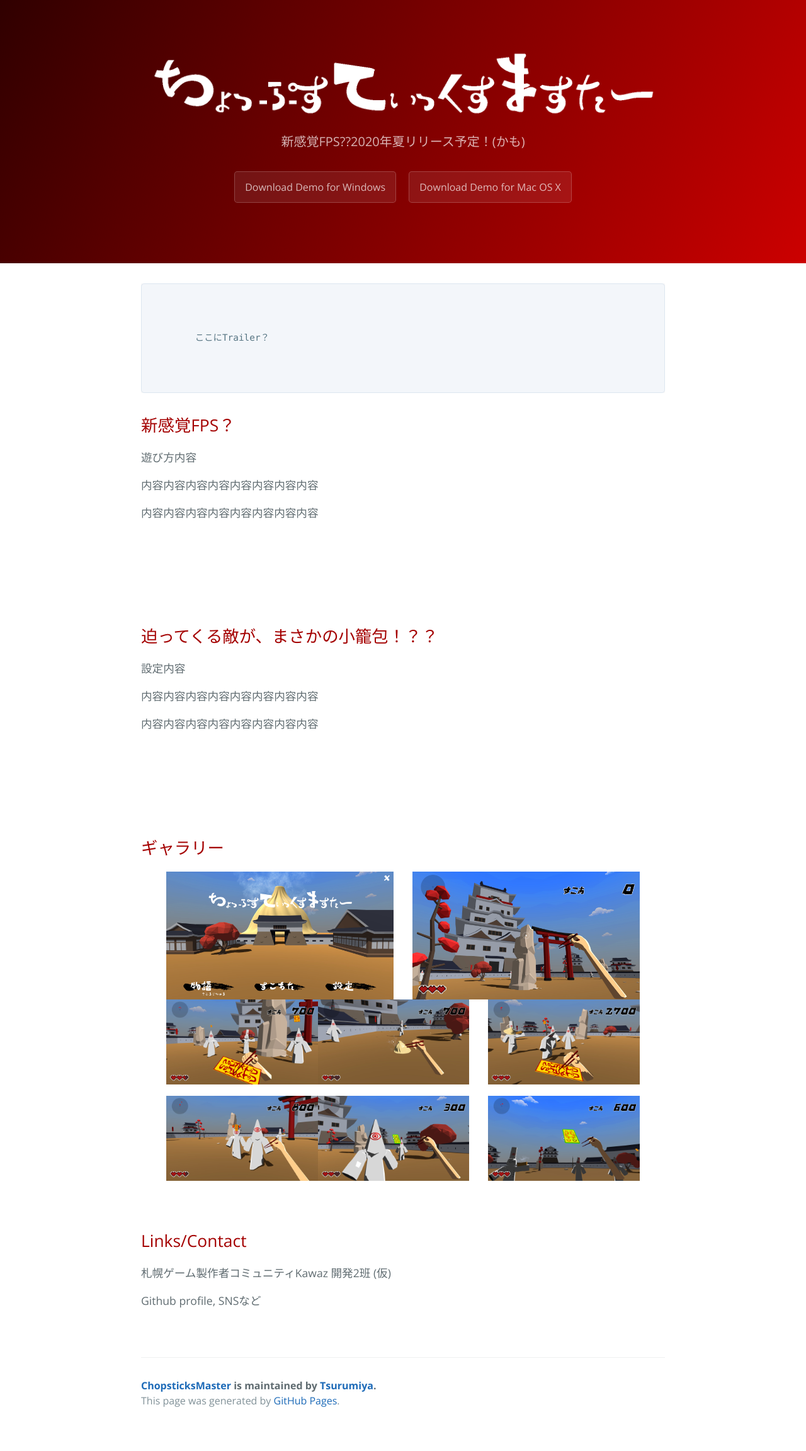
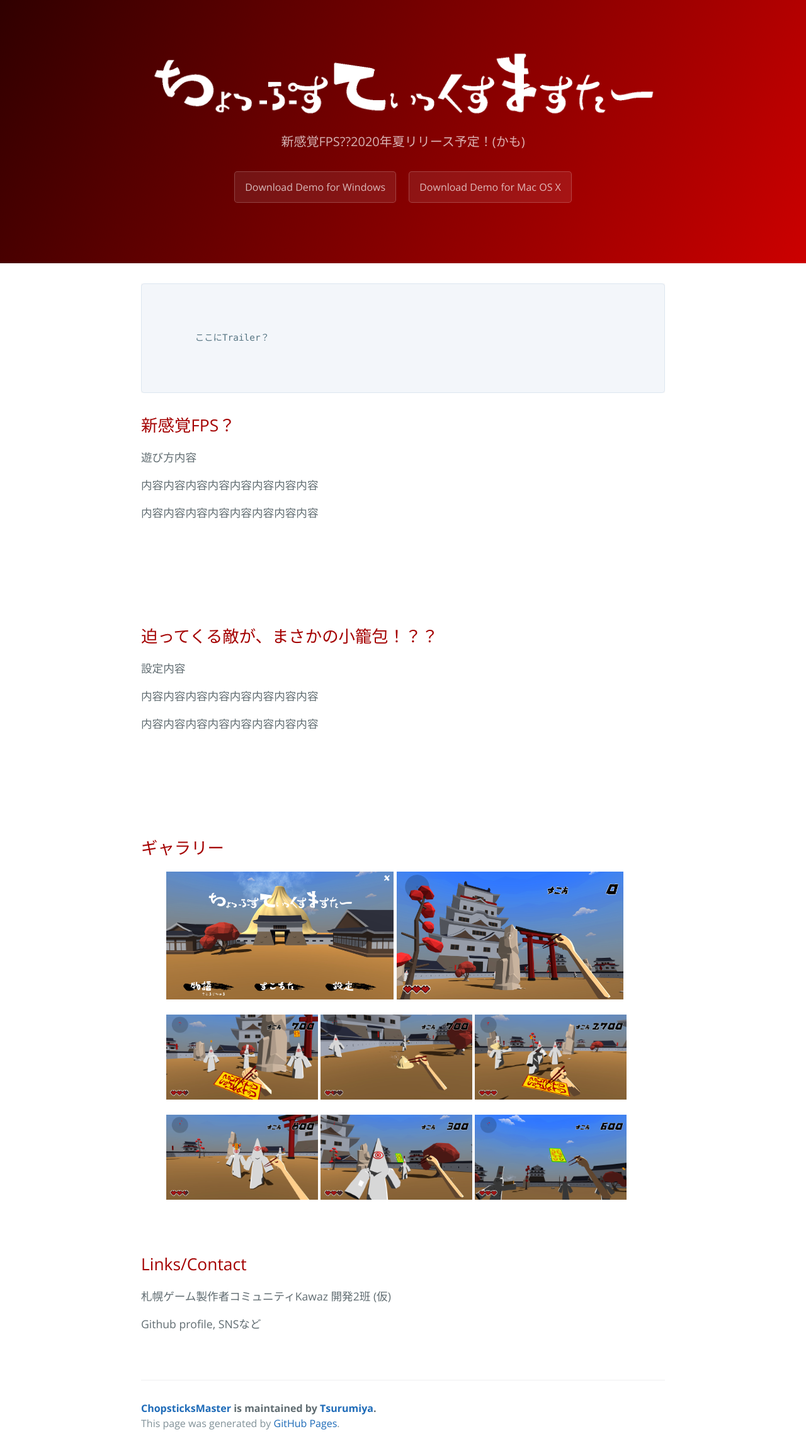
Before and after one commit to Tsurumiya/ChopsticksMaster, a Jekyll site: the page built from index.md, in a window 1280 px wide. Shown: the whole page at 63% size. Built offline with Jekyll 4.4.1, drawn with Linux system fonts in a browser that asks for light colours; our own code applies the rules of GitHub Pages for plain Markdown files; before the commit the page ends 2268 px from its top, so only the background shows below that.

Commit message:
Update index.md

```diff
--- a/index.md
+++ b/index.md
@@ -38,18 +38,18 @@
 ## ギャラリー
 
 <figure class="half">
-  <a href="https://github.com/Tsurumiya/ChopsticksMaster/raw/master/assets/images/20190613000227_1.jpg" target="_blank"><img src="https://github.com/Tsurumiya/ChopsticksMaster/raw/master/assets/images/20190613000227_1.jpg" width="48%" align="left"/></a>
-  <a href="https://github.com/Tsurumiya/ChopsticksMaster/raw/master/assets/images/20190613000426_1.jpg" target="_blank"><img src="https://github.com/Tsurumiya/ChopsticksMaster/raw/master/assets/images/20190613000426_1.jpg" width="48%" align="right"/></a>
+  <a href="https://github.com/Tsurumiya/ChopsticksMaster/raw/master/assets/images/20190613000227_1.jpg" target="_blank"><img src="https://github.com/Tsurumiya/ChopsticksMaster/raw/master/assets/images/20190613000227_1.jpg" width="48%"/></a>
+  <a href="https://github.com/Tsurumiya/ChopsticksMaster/raw/master/assets/images/20190613000426_1.jpg" target="_blank"><img src="https://github.com/Tsurumiya/ChopsticksMaster/raw/master/assets/images/20190613000426_1.jpg" width="48%"/></a>
 </figure>
 <figure class="half">
-  <a href="https://github.com/Tsurumiya/ChopsticksMaster/raw/master/assets/images/20190613011259_1.jpg" target="_blank"><img src="https://github.com/Tsurumiya/ChopsticksMaster/raw/master/assets/images/20190613011259_1.jpg" width="32%" align="left"/></a>
-  <a href="https://github.com/Tsurumiya/ChopsticksMaster/raw/master/assets/images/20190613011229_1.jpg" target="_blank"><img src="https://github.com/Tsurumiya/ChopsticksMaster/raw/master/assets/images/20190613011229_1.jpg" width="32%" align="middle"/></a>
-  <a href="https://github.com/Tsurumiya/ChopsticksMaster/raw/master/assets/images/20190613001929_1.jpg" target="_blank"><img src="https://github.com/Tsurumiya/ChopsticksMaster/raw/master/assets/images/20190613001929_1.jpg" width="32%" align="right"/></a>
+  <a href="https://github.com/Tsurumiya/ChopsticksMaster/raw/master/assets/images/20190613011259_1.jpg" target="_blank"><img src="https://github.com/Tsurumiya/ChopsticksMaster/raw/master/assets/images/20190613011259_1.jpg" width="32%"/></a>
+  <a href="https://github.com/Tsurumiya/ChopsticksMaster/raw/master/assets/images/20190613011229_1.jpg" target="_blank"><img src="https://github.com/Tsurumiya/ChopsticksMaster/raw/master/assets/images/20190613011229_1.jpg" width="32%"/></a>
+  <a href="https://github.com/Tsurumiya/ChopsticksMaster/raw/master/assets/images/20190613001929_1.jpg" target="_blank"><img src="https://github.com/Tsurumiya/ChopsticksMaster/raw/master/assets/images/20190613001929_1.jpg" width="32%"/></a>
 </figure>
 <figure class="third">
-    <a href="https://github.com/Tsurumiya/ChopsticksMaster/raw/master/assets/images/20190613000827_1.jpg" target="_blank"><img src="https://github.com/Tsurumiya/ChopsticksMaster/raw/master/assets/images/20190613000827_1.jpg" width="32%" align="left"/></a>
-    <a href="https://github.com/Tsurumiya/ChopsticksMaster/raw/master/assets/images/20190613000331_1.jpg" target="_blank"><img src="https://github.com/Tsurumiya/ChopsticksMaster/raw/master/assets/images/20190613000331_1.jpg" width="32%" align="middle"/></a>
-    <a href="https://github.com/Tsurumiya/ChopsticksMaster/raw/master/assets/images/20190613000701_1.jpg" target="_blank"><img src="https://github.com/Tsurumiya/ChopsticksMaster/raw/master/assets/images/20190613000701_1.jpg" width="32%" align="right"/></a>
+    <a href="https://github.com/Tsurumiya/ChopsticksMaster/raw/master/assets/images/20190613000827_1.jpg" target="_blank"><img src="https://github.com/Tsurumiya/ChopsticksMaster/raw/master/assets/images/20190613000827_1.jpg" width="32%"/></a>
+    <a href="https://github.com/Tsurumiya/ChopsticksMaster/raw/master/assets/images/20190613000331_1.jpg" target="_blank"><img src="https://github.com/Tsurumiya/ChopsticksMaster/raw/master/assets/images/20190613000331_1.jpg" width="32%"/></a>
+    <a href="https://github.com/Tsurumiya/ChopsticksMaster/raw/master/assets/images/20190613000701_1.jpg" target="_blank"><img src="https://github.com/Tsurumiya/ChopsticksMaster/raw/master/assets/images/20190613000701_1.jpg" width="32%"/></a>
 </figure>
 
 &nbsp;
```
